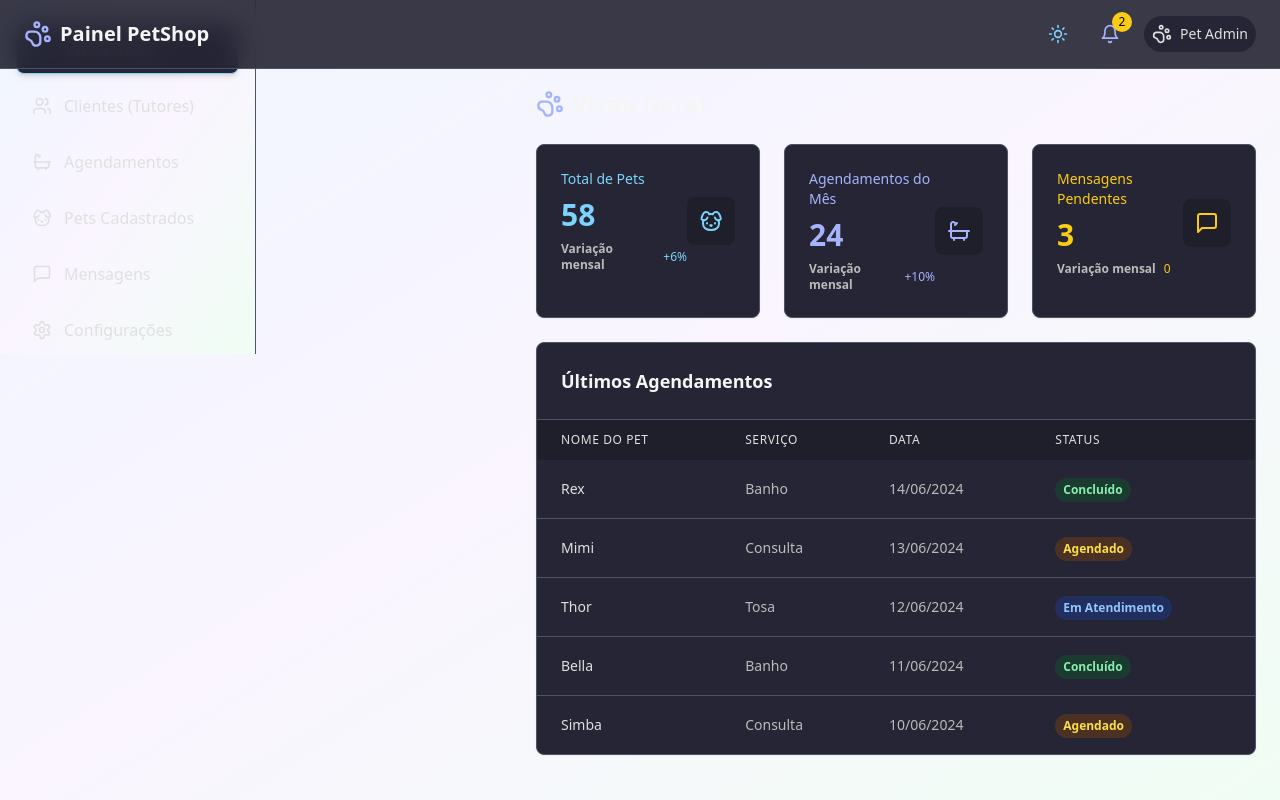
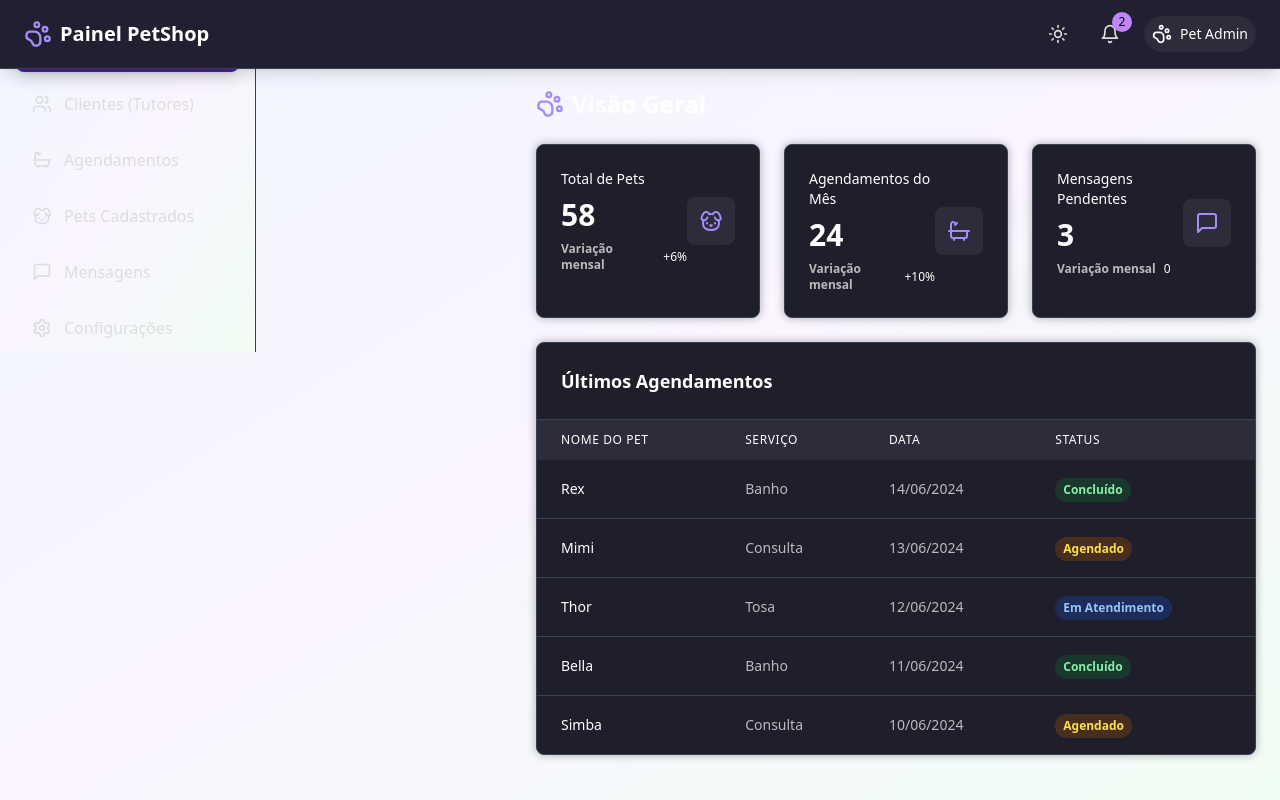
Before and after one commit to iLeviz25/projetoportifolio-petshov1, a React (Vite) app: page / in a window 1280 px wide. Built offline with nearby package versions, Linux system fonts and the light colour scheme.

Commit message:
Refine dark mode design for PetShop panel
Improved dark mode visual design with solid background, card styling, sidebar, topbar, button, and typography adjustments for better contrast, elegance, and readability. Added UX enhancements like active menu item highlighting and softer visual indicators.

```diff
--- a/src/components/Header.tsx
+++ b/src/components/Header.tsx
@@ -10,18 +10,18 @@ interface HeaderProps {
 
 export const Header = ({ isDarkMode, setIsDarkMode, isSidebarOpen, setIsSidebarOpen }: HeaderProps) => {
   return (
-    <header className="fixed top-0 left-0 right-0 z-50 bg-white/80 backdrop-blur-md dark:bg-[#252535]/90 border-b border-gray-200 dark:border-gray-600 transition-colors duration-200">
+    <header className="fixed top-0 left-0 right-0 z-50 bg-white/80 backdrop-blur-md dark:bg-[#202030] border-b border-gray-200 dark:border-gray-700 dark:shadow-lg transition-colors duration-200">
       <div className="flex items-center justify-between px-6 py-4">
         <div className="flex items-center">
           <button
             onClick={() => setIsSidebarOpen(!isSidebarOpen)}
-            className="lg:hidden p-2 rounded-md text-purple-600 dark:text-[#a5b4fc] hover:bg-purple-50 dark:hover:bg-[#1f1f2b] transition-colors"
+            className="lg:hidden p-2 rounded-md text-purple-600 dark:text-[#dddddd] hover:bg-purple-50 dark:hover:bg-[#2c2c3a] transition-colors"
             aria-label="Abrir menu"
           >
             <PawPrint className="w-7 h-7" />
           </button>
-          <h1 className="text-xl font-bold text-purple-700 dark:text-[#f5f5f5] ml-2 lg:ml-0 flex items-center gap-2">
-            <PawPrint className="w-7 h-7 inline-block text-purple-500 dark:text-[#a5b4fc]" />
+          <h1 className="text-xl font-bold text-purple-700 dark:text-[#ffffff] ml-2 lg:ml-0 flex items-center gap-2">
+            <PawPrint className="w-7 h-7 inline-block text-purple-500 dark:text-[#a78bfa]" />
             Painel PetShop
           </h1>
         </div>
@@ -29,19 +29,19 @@ export const Header = ({ isDarkMode, setIsDarkMode, isSidebarOpen, setIsSidebarO
         <div className="flex items-center space-x-4">
           <button
             onClick={() => setIsDarkMode(!isDarkMode)}
-            className="p-2 rounded-md text-purple-600 dark:text-[#7dd3fc] hover:bg-purple-50 dark:hover:bg-[#1f1f2b] transition-colors"
+            className="p-2 rounded-md text-purple-600 dark:text-[#dddddd] hover:bg-purple-50 dark:hover:bg-[#2c2c3a] transition-colors"
           >
             {isDarkMode ? <Sun className="w-5 h-5" /> : <Moon className="w-5 h-5" />}
           </button>
           <div className="relative">
-            <button className="p-2 rounded-md text-purple-600 dark:text-[#a5b4fc] hover:bg-purple-50 dark:hover:bg-[#1f1f2b] transition-colors">
+            <button className="p-2 rounded-md text-purple-600 dark:text-[#dddddd] hover:bg-purple-50 dark:hover:bg-[#2c2c3a] transition-colors">
               <Bell className="w-5 h-5" />
             </button>
-            <span className="absolute -top-1 -right-1 bg-purple-500 dark:bg-[#facc15] text-white dark:text-black text-xs rounded-full w-5 h-5 flex items-center justify-center">
+            <span className="absolute -top-1 -right-1 bg-purple-500 dark:bg-[#c084fc] text-white dark:text-black text-xs rounded-full w-5 h-5 flex items-center justify-center">
               2
             </span>
           </div>
-          <button className="flex items-center space-x-2 p-2 rounded-full bg-purple-100 dark:bg-[#252535] text-purple-900 dark:text-[#e0e0e0] hover:bg-purple-200 dark:hover:bg-[#c084fc] dark:hover:text-white transition-colors">
+          <button className="flex items-center space-x-2 p-2 rounded-full bg-purple-100 dark:bg-[#2c2c3a] text-purple-900 dark:text-[#ffffff] hover:bg-purple-200 dark:hover:bg-[#33334d] dark:hover:border dark:hover:border-[#c084fc] transition-colors">
             <PawPrint className="w-5 h-5" />
             <span className="hidden sm:block text-sm font-medium">Pet Admin</span>
           </button>
--- a/src/components/Overview.tsx
+++ b/src/components/Overview.tsx
@@ -6,7 +6,7 @@ const statsCards = [
     title: "Total de Pets",
     value: "58",
     icon: Dog,
-    color: "bg-blue-100 text-blue-800 dark:bg-[#252535] dark:text-[#7dd3fc]",
+    color: "bg-blue-100 text-blue-800 dark:bg-[#1f1f2b] dark:text-[#ffffff]",
     change: "+6%",
     changeType: "positive"
   },
@@ -14,7 +14,7 @@ const statsCards = [
     title: "Agendamentos do Mês",
     value: "24",
     icon: Bath,
-    color: "bg-green-100 text-green-800 dark:bg-[#252535] dark:text-[#a5b4fc]",
+    color: "bg-green-100 text-green-800 dark:bg-[#1f1f2b] dark:text-[#ffffff]",
     change: "+10%",
     changeType: "positive"
   },
@@ -22,7 +22,7 @@ const statsCards = [
     title: "Mensagens Pendentes",
     value: "3",
     icon: MessageSquare,
-    color: "bg-pink-100 text-pink-700 dark:bg-[#252535] dark:text-[#facc15]",
+    color: "bg-pink-100 text-pink-700 dark:bg-[#1f1f2b] dark:text-[#ffffff]",
     change: "0",
     changeType: "neutral"
   }
@@ -52,8 +52,8 @@ const getStatusColor = (status: string) => {
 export const Overview = () => {
   return (
     <div className="space-y-6">
-      <h1 className="text-2xl font-bold flex items-center gap-2 text-purple-700 dark:text-[#f5f5f5]">
-        <PawPrint className="w-7 h-7 inline-block text-purple-500 dark:text-[#a5b4fc]" />
+      <h1 className="text-2xl font-bold flex items-center gap-2 text-purple-700 dark:text-[#ffffff]">
+        <PawPrint className="w-7 h-7 inline-block text-purple-500 dark:text-[#a78bfa]" />
         Visão Geral
       </h1>
       {/* Stats Cards */}
@@ -61,7 +61,7 @@ export const Overview = () => {
         {statsCards.map((card, index) => {
           const Icon = card.icon;
           return (
-            <div key={index} className={`rounded-lg shadow-sm border border-gray-200 dark:border-gray-600 p-6 transition-all duration-200 hover:shadow-md ${card.color} hover:scale-105`}>
+            <div key={index} className={`rounded-lg shadow-sm border border-gray-200 dark:border-gray-700 dark:shadow-[0_0_10px_rgba(0,0,0,0.3)] p-6 transition-all duration-200 hover:shadow-md ${card.color} hover:scale-105`}>
               <div className="flex items-center justify-between">
                 <div>
                   <p className="text-sm font-medium">{card.title}</p>
@@ -71,8 +71,8 @@ export const Overview = () => {
                     <span className="ml-2 text-xs">{card.change}</span>
                   </div>
                 </div>
-                <div className="p-3 bg-white bg-opacity-60 dark:bg-[#1f1f2b] rounded-lg">
-                  <Icon className="w-6 h-6" />
+                <div className="p-3 bg-white bg-opacity-60 dark:bg-[#2c2c3a] rounded-lg">
+                  <Icon className="w-6 h-6 dark:text-[#a78bfa]" />
                 </div>
               </div>
             </div>
@@ -80,32 +80,32 @@ export const Overview = () => {
         })}
       </div>
       {/* Recent Appointments */}
-      <div className="bg-white dark:bg-[#252535] rounded-lg shadow-sm border border-gray-200 dark:border-gray-600">
-        <div className="p-6 border-b border-gray-200 dark:border-gray-600">
-          <h2 className="text-lg font-semibold text-purple-600 dark:text-[#f5f5f5]">Últimos Agendamentos</h2>
+      <div className="bg-white dark:bg-[#1f1f2b] dark:shadow-[0_0_10px_rgba(0,0,0,0.3)] rounded-lg shadow-sm border border-gray-200 dark:border-gray-700">
+        <div className="p-6 border-b border-gray-200 dark:border-gray-700">
+          <h2 className="text-lg font-semibold text-purple-600 dark:text-[#ffffff]">Últimos Agendamentos</h2>
         </div>
         <div className="overflow-x-auto">
           <table className="w-full">
-            <thead className="bg-blue-50 dark:bg-[#1f1f2b]">
+            <thead className="bg-blue-50 dark:bg-[#2c2c3a]">
               <tr>
-                <th className="px-6 py-3 text-left text-xs font-medium text-purple-700 dark:text-[#e0e0e0] uppercase tracking-wider">
+                <th className="px-6 py-3 text-left text-xs font-medium text-purple-700 dark:text-[#ffffff] uppercase tracking-wider">
                   Nome do Pet
                 </th>
-                <th className="px-6 py-3 text-left text-xs font-medium text-purple-700 dark:text-[#e0e0e0] uppercase tracking-wider">
+                <th className="px-6 py-3 text-left text-xs font-medium text-purple-700 dark:text-[#ffffff] uppercase tracking-wider">
                   Serviço
                 </th>
-                <th className="px-6 py-3 text-left text-xs font-medium text-purple-700 dark:text-[#e0e0e0] uppercase tracking-wider">
+                <th className="px-6 py-3 text-left text-xs font-medium text-purple-700 dark:text-[#ffffff] uppercase tracking-wider">
                   Data
                 </th>
-                <th className="px-6 py-3 text-left text-xs font-medium text-purple-700 dark:text-[#e0e0e0] uppercase tracking-wider">
+                <th className="px-6 py-3 text-left text-xs font-medium text-purple-700 dark:text-[#ffffff] uppercase tracking-wider">
                   Status
                 </th>
               </tr>
             </thead>
-            <tbody className="divide-y divide-gray-200 dark:divide-gray-600">
+            <tbody className="divide-y divide-gray-200 dark:divide-gray-700">
               {recentAppointments.map((appt) => (
-                <tr key={appt.id} className="hover:bg-purple-50 dark:hover:bg-[#1f1f2b] transition-colors">
-                  <td className="px-6 py-4 whitespace-nowrap text-sm font-medium text-gray-800 dark:text-[#e0e0e0]">
+                <tr key={appt.id} className="hover:bg-purple-50 dark:hover:bg-[#2c2c3a] transition-colors">
+                  <td className="px-6 py-4 whitespace-nowrap text-sm font-medium text-gray-800 dark:text-[#ffffff]">
                     {appt.petName}
                   </td>
                   <td className="px-6 py-4 whitespace-nowrap text-sm text-gray-500 dark:text-[#bbbbbb]">
--- a/src/components/Sidebar.tsx
+++ b/src/components/Sidebar.tsx
@@ -30,16 +30,16 @@ export const Sidebar = ({ activeSection, setActiveSection, isSidebarOpen, setIsS
       {/* Sidebar */}
       <aside className={`
         fixed top-0 left-0 z-50 w-64 h-full bg-gradient-to-br from-blue-50 via-purple-50 to-green-50 dark:bg-[#181828]
-        border-r border-gray-200 dark:border-gray-600
+        border-r border-gray-200 dark:border-gray-700
         transform transition-transform duration-300 ease-in-out
         ${isSidebarOpen ? 'translate-x-0' : '-translate-x-full'}
         lg:translate-x-0 lg:static lg:z-auto
       `}>
-        <div className="flex items-center justify-between p-6 border-b border-gray-200 dark:border-gray-600 lg:hidden">
-          <h2 className="text-lg font-semibold text-purple-700 dark:text-[#f5f5f5]">Menu</h2>
+        <div className="flex items-center justify-between p-6 border-b border-gray-200 dark:border-gray-700 lg:hidden">
+          <h2 className="text-lg font-semibold text-purple-700 dark:text-[#ffffff]">Menu</h2>
           <button
             onClick={() => setIsSidebarOpen(false)}
-            className="p-2 rounded-md text-purple-600 dark:text-[#a5b4fc] hover:bg-purple-50 dark:hover:bg-[#1f1f2b]"
+            className="p-2 rounded-md text-purple-600 dark:text-[#dddddd] hover:bg-purple-50 dark:hover:bg-[#2c2c3a]"
           >
             <PawPrint className="w-5 h-5" />
           </button>
@@ -57,14 +57,14 @@ export const Sidebar = ({ activeSection, setActiveSection, isSidebarOpen, setIsS
                       setIsSidebarOpen(false);
                     }}
                     className={`
-                      w-full flex items-center space-x-3 px-4 py-3 rounded-lg text-left transition-colors
+                      w-full flex items-center space-x-3 px-4 py-3 rounded-lg text-left transition-colors text-base
                       ${isActive
-                        ? 'bg-purple-100 dark:bg-[#252535] text-purple-900 dark:text-[#f5f5f5] font-semibold shadow-md border dark:border-[#7dd3fc]'
-                        : 'text-purple-800 dark:text-[#e0e0e0] hover:bg-purple-50 dark:hover:bg-[#1f1f2b]'
+                        ? 'bg-[#4c1d95] dark:bg-[#4c1d95] text-white dark:text-white font-semibold shadow-lg'
+                        : 'text-purple-800 dark:text-[#dddddd] hover:bg-purple-50 dark:hover:bg-[#2c2c3a]'
                       }
                     `}
                   >
-                    <Icon className={`w-5 h-5 ${isActive ? 'text-purple-600 dark:text-[#7dd3fc]' : ''}`} />
+                    <Icon className={`w-5 h-5 ${isActive ? 'text-white' : 'dark:text-[#dddddd]'}`} />
                     <span>{item.label}</span>
                   </button>
                 </li>
--- a/src/pages/Index.tsx
+++ b/src/pages/Index.tsx
@@ -35,7 +35,7 @@ const Index = () => {
 
   return (
     <div className={`min-h-screen ${isDarkMode ? 'dark' : ''}`}>
-      <div className="min-h-screen bg-gradient-to-br from-blue-50 via-purple-50 to-green-50 dark:bg-[#1e1e2e] transition-colors duration-200">
+      <div className="min-h-screen bg-gradient-to-br from-blue-50 via-purple-50 to-green-50 dark:bg-[#121212] transition-colors duration-200">
         <Header
           isDarkMode={isDarkMode}
           setIsDarkMode={setIsDarkMode}
```
Also changed, not shown: src/components/Clients.tsx (+5 -5 lines), src/components/Pets.tsx (+5 -5 lines).
